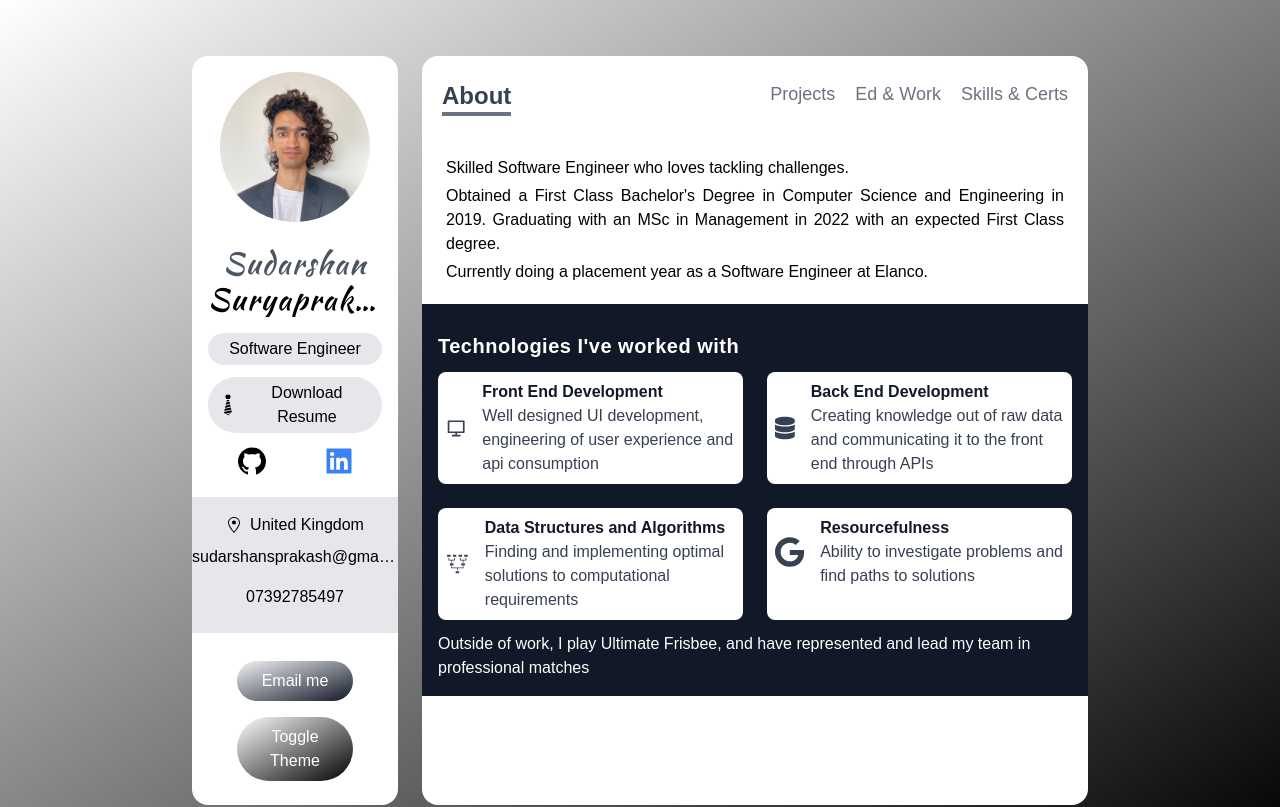
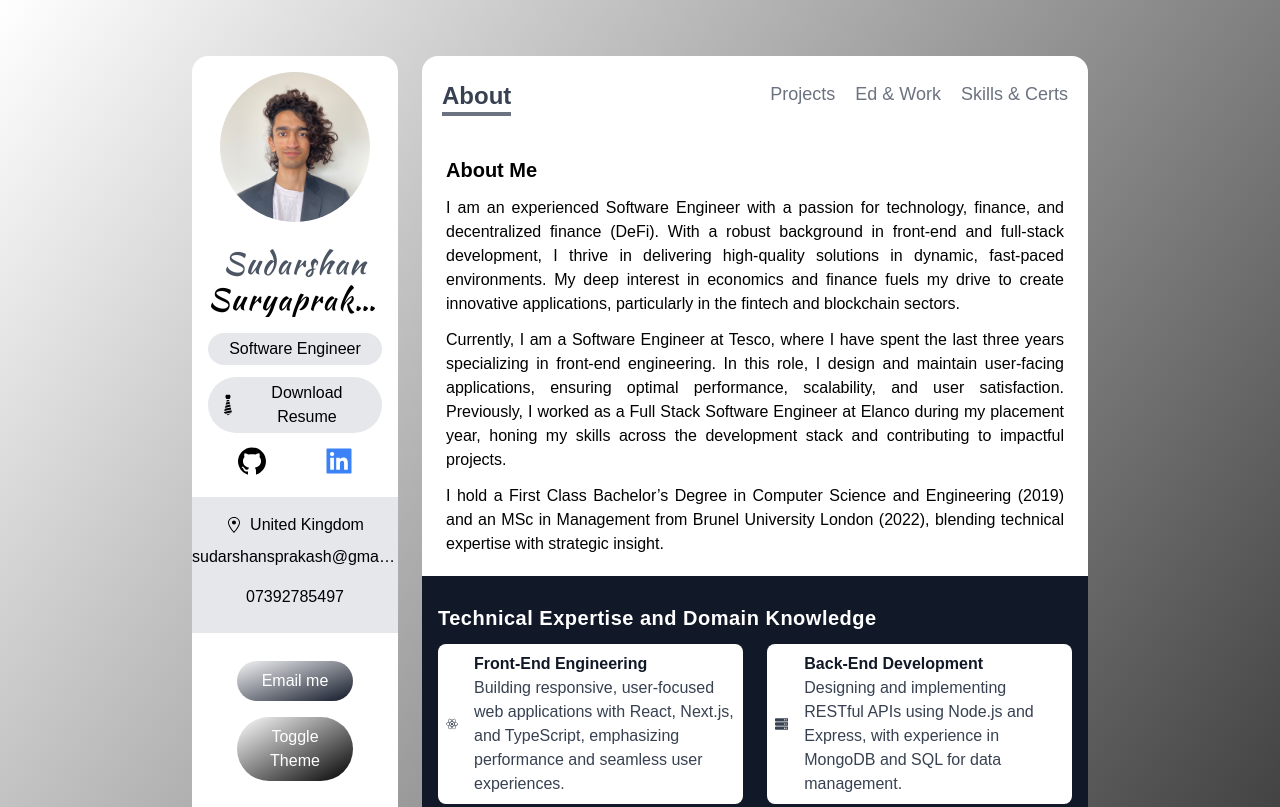
Before and after one commit to SudarshanSuryaprakash/Portfolio, a Next.js app: page / in a window 1280 px wide. Shown: the top 807 px of the page. Built offline with nearby package versions, Linux system fonts and the light colour scheme.

Commit message:
chore: 2025 update

```diff
--- a/Components/Sidebar.tsx
+++ b/Components/Sidebar.tsx
@@ -27,8 +27,8 @@ const Sidebar = () => {
 			<p className="px-2 py-1 my-3 bg-gray-200 rounded-full">Software Engineer</p>
 			<a
 				className="flex items-center justify-center px-2 py-1 my-3 bg-gray-200 rounded-full"
-				href="/assets/SudarshanSuryaprakashCV2021.pdf"
-				download="SudarshanResume2021"
+				href="/assets/SudarshanResume_2025.pdf"
+				download="SudarshanResume2025"
 			>
 				<GiTie className="w-6 h-6" />
 				Download Resume
--- a/Data/data.ts
+++ b/Data/data.ts
@@ -1,5 +1,5 @@
 import { RiComputerLine } from 'react-icons/ri';
-import { FaDatabase, FaGoogle } from 'react-icons/fa';
+import { FaBrain, FaCode, FaCoins, FaDatabase, FaEthereum, FaGoogle, FaLightbulb, FaReact, FaServer } from 'react-icons/fa';
 import {
   SiPython,
   SiTypescript,
@@ -15,33 +15,52 @@ import {
   SiShell,
   SiRedux,
   SiJest,
+  SiEthereum,
 } from 'react-icons/si';
 import { GiFamilyTree } from 'react-icons/gi';
 import { ICertifications, IProject, ISkill, ISkillResume } from './types';
 
+
 export const skills: ISkill[] = [
   {
-    title: 'Front End Development',
-    description:
-      'Well designed UI development, engineering of user experience and api consumption',
-    Icon: RiComputerLine,
+    title: 'Front-End Engineering',
+    description: 'Building responsive, user-focused web applications with React, Next.js, and TypeScript, emphasizing performance and seamless user experiences.',
+    Icon: FaReact, // Import from 'react-icons/fa' if needed
   },
   {
-    title: 'Back End Development',
-    description: "Creating knowledge out of raw data and communicating it to the front end through APIs",
-    Icon: FaDatabase,
+    title: 'Back-End Development',
+    description: 'Designing and implementing RESTful APIs using Node.js and Express, with experience in MongoDB and SQL for data management.',
+    Icon: FaServer, // Or FaDatabase
   },
   {
-    title: 'Data Structures and Algorithms',
-    description:
-      'Finding and implementing optimal solutions to computational requirements',
-    Icon: GiFamilyTree,
+    title: 'Algorithmic Problem Solving',
+    description: 'Applying data structures and algorithms to create efficient, scalable solutions for complex computational challenges.',
+    Icon: FaCode, // Or keep GiFamilyTree
   },
   {
-    title: 'Resourcefulness',
-    description:
-      'Ability to investigate problems and find paths to solutions',
-    Icon: FaGoogle,
+    title: 'Full-Stack Integration',
+    description: 'Connecting front-end and back-end systems to deliver cohesive, end-to-end web applications with a focus on reliability and functionality.',
+    Icon: RiComputerLine, // Or FaCogs
+  },
+  {
+    title: 'Blockchain Development',
+    description: 'Exploring blockchain technologies and smart contracts with Ethereum and Solidity.',
+    Icon: FaEthereum,
+  },
+  {
+    title: 'Decentralized Finance (DeFi) Practitioner',
+    description: 'Actively engaged in DeFi platforms, with hands-on experience in yield farming, liquidity provision, and governance token management on a variety of protocols accross blockchains.',
+    Icon: FaCoins, // Import from 'react-icons/fa'
+  },
+  {
+    title: 'Product Development and Strategy',
+    description: 'Aspiring product manager with a strong foundation in software engineering, eager to leverage technical expertise and strategic thinking to drive user-centric solutions. Skilled in problem-solving, cross-functional collaboration, and agile methodologies, with a keen interest in technology and finance.',
+    Icon: FaLightbulb, // Import from 'react-icons/fa'
+  },
+  {
+    title: 'AI-Enhanced Development and Ideation',
+    description: 'Leveraging AI tools to streamline coding practices, accelerate development, and enhance problem-solving. Experienced in using AI for code generation, debugging, and generating innovative solutions to complex challenges.',
+    Icon: FaBrain, // Visual representation of AI and innovation
   },
 ];
 
@@ -55,6 +74,11 @@ export const languages: ISkillResume[] = [
     title: 'Javascript',
     level: '95%',
     Icon: SiJavascript,
+  },
+  {
+    title: 'Solidity',
+    level: '95%',
+    Icon: SiEthereum,
   },
   {
     title: 'Python',
--- a/pages/index.tsx
+++ b/pages/index.tsx
@@ -7,16 +7,15 @@ const Home: NextPage = () => {
 	return (
 		<div className="flex flex-col flex-grow px-6 pt-1 dark:text-gray-200 lg:mt-6 md:mt-6">
 			<div className="flex flex-col text-justify gap-1">
-				<p className="">
-					Skilled Software Engineer who loves tackling challenges.
+				<p className="font-bold text-xl mb-2">About Me</p>
+				<p>
+					I am an experienced Software Engineer with a passion for technology, finance, and decentralized finance (DeFi). With a robust background in front-end and full-stack development, I thrive in delivering high-quality solutions in dynamic, fast-paced environments. My deep interest in economics and finance fuels my drive to create innovative applications, particularly in the fintech and blockchain sectors.
 				</p>
-				<p>
-					Obtained a First Class Bachelor's Degree in Computer Science and
-					Engineering in 2019. Graduating with an MSc in Management in 2022 with an
-					expected First Class degree.
+				<p className="mt-2">
+					Currently, I am a Software Engineer at Tesco, where I have spent the last three years specializing in front-end engineering. In this role, I design and maintain user-facing applications, ensuring optimal performance, scalability, and user satisfaction. Previously, I worked as a Full Stack Software Engineer at Elanco during my placement year, honing my skills across the development stack and contributing to impactful projects.
 				</p>
-				<p>
-					Currently doing a placement year as a Software Engineer at Elanco.
+				<p className="mt-2">
+					I hold a First Class Bachelor’s Degree in Computer Science and Engineering (2019) and an MSc in Management from Brunel University London (2022), blending technical expertise with strategic insight.
 				</p>
 			</div>
 			<div
@@ -24,7 +23,7 @@ const Home: NextPage = () => {
 				style={{marginLeft: '-1.5rem', marginRight: '-1.5rem'}}
 			>
 				<h6 className="my-3 text-xl font-bold tracking-wide text-white">
-					Technologies I've worked with
+					Technical Expertise and Domain Knowledge
 				</h6>
 				<div className="grid gap-6 lg:grid-cols-2">
 					{skills.map((skill) => (
@@ -38,7 +37,7 @@ const Home: NextPage = () => {
 				</div>
 				<div className="flex flex-col mt-3 gap-1 dark:text-white">
 					<p>
-            Outside of work, I play Ultimate Frisbee, and have represented and lead my team in professional matches
+					I am a versatile individual with a passion for exploring various fields, particularly finance and economics. My diverse interests have allowed me to develop a broad skill set and a unique perspective. In addition, I am an avid Ultimate Frisbee player, where I have honed my teamwork and leadership skills through competitive play. I have had the privilege of leading my team in professional matches and tournaments, strengthening my ability to collaborate and guide others toward success.
 					</p>
 				</div>
 			</div>
--- a/pages/resume.tsx
+++ b/pages/resume.tsx
@@ -1,86 +1,72 @@
 /* eslint-disable react/no-unescaped-entities */
 
-const resume = () => {
+/* eslint-disable react/no-unescaped-entities */
+const Resume = () => {
     return (
         <div className="p-4">
-            {/* education and experience */}
+            {/* Brief Summary */}
+            <div className="mb-6">
+                <p className="text-lg font-medium text-gray-700 dark:text-gray-300">
+                    Dedicated Software Engineer with over three years of experience delivering impactful solutions in front-end and full-stack development. Skilled in modern technologies, performance optimization, and cross-functional collaboration, with a passion for leveraging software to solve real-world challenges.
+                </p>
+            </div>
+
+            {/* Education and Experience */}
             <div className="grid gap-6 md:grid-cols-2">
-                <div className="bg-gray-900 text-white p-2">
+                {/* Education Section */}
+                <div className="bg-gray-900 text-white p-4 rounded-lg">
                     <h5 className="my-3 text-2xl font-bold">Education</h5>
-                    <h5 className="my-2 text-xl font-bold text-gray-400 ">
-                        MSc in Management
-                    </h5>
-                    <p className="text-sm">2020-2022</p>
-                    <div className="my-3 font-medium flex flex-col gap-1">
-                        <p>
-                            Understood the basics of Business sciences. Also understood the business implications of
-                            software and the role it plays in the economy.
-                        </p>
-                        <p>
-                            Thesis: `The Role of Influence and Persuasion in
-                            Organizational Management` which received a First
-                            Class
+                    <div className="mb-4">
+                        <h5 className="my-2 text-xl font-bold text-gray-400">MSc in Management</h5>
+                        <p className="text-sm">Brunel University London, 2020-2022</p>
+                        <div className="my-3 font-medium flex flex-col gap-1">
+                            <p>Gained a deep understanding of business principles and the strategic role of software in driving economic outcomes.</p>
+                            <p>Thesis: "The Role of Influence and Persuasion in Organizational Management"</p>
+                        </div>
+                    </div>
+                    <div>
+                        <h5 className="my-2 text-xl font-bold text-gray-400">B.Tech, Computer Science and Engineering</h5>
+                        <p className="text-sm">2015-2019</p>
+                        <div className="my-3 flex flex-col gap-1">
+                            <p>Developed a strong foundation in computer science, supporting independent research and practical application across diverse domains.</p>
+                            <p>Final Year Project: "Data Analytics System for National Key Health Indicator Data"</p>
+                        </div>
+                    </div>
+                </div>
+
+                {/* Experience Section */}
+                <div>
+                    <h5 className="my-3 text-2xl font-bold">Experience</h5>
+                    <div className="mb-4">
+                        <h5 className="my-2 text-xl font-bold">Software Engineer</h5>
+                        <p className="dark:text-gray-300 font-semibold">Tesco</p>
+                        <p className="dark:text-gray-300 text-sm">July 2022 - Present</p>
+                        <p className="my-3">
+                            Delivered critical features across Fulfilment, Orders, and Checkout projects, utilizing Next.js, React, GraphQL and TypeScript to enhance user experience. Improved application performance by 20% through targeted optimizations.
                         </p>
                     </div>
-                    <h5 className="my-2 text-xl font-bold text-gray-400">
-                        B.Tech, Computer Science and Engineering
-                    </h5>
-                    <p className="text-sm">2015-2019</p>
-                    <div className="my-3 flex flex-col gap-1">
-                        <p>
-                            Learnt the basics of Computer Science and Engineering. Strong understanding
-                            of the basics has allowed for independant research and application in areas of interest.
-                        </p>
-                        <p>
-                            Final year Project: `Data Analytics System for
-                            National Key Health Indicator Data` which received a
-                            first class
+                    <div className="mb-4">
+                        <h5 className="my-2 text-xl font-bold">Software Engineer (Placement)</h5>
+                        <p className="dark:text-gray-300 font-semibold">Elanco</p>
+                        <p className="dark:text-gray-300 text-sm">July 2021 - July 2022</p>
+                        <p className="my-3">
+                            Built and maintained full-stack applications using React, Node.js, and MongoDB, collaborating with cross-functional teams to ensure high-quality deliverables.
                         </p>
                     </div>
-                </div>
-                <div>
-                    <h5 className="my-3 text-2xl font-bold">Experience</h5>
-                    <div className="">
-                        <h5 className="my-2 text-xl font-bold">
-                            Software Engineer
-                        </h5>
-                        <p className="dark:text-gray-300 font-semibold">Elanco</p>
-                        <p className="dark:text-gray-300 text-sm">July 2021 - Present</p>
+                    <div className="mb-4">
+                        <h5 className="my-2 text-xl font-bold">Marketing Executive</h5>
+                        <p className="dark:text-gray-300 font-semibold">Sysnet Associates India Private Limited</p>
+                        <p className="dark:text-gray-300 text-sm">Jan 2019 - Dec 2019</p>
                         <p className="my-3">
-                          Work on projects with latest technologies like Nextjs and Typescript.
-                          Broad area of expertise in performance engineering and automating tasks through computer programs
+                            Directed digital marketing campaigns, boosting engagement by 30%. Supervised a team of 3 interns, cultivating a collaborative and results-driven environment.
                         </p>
                     </div>
-                    <div className="">
-                        <h5 className="my-2 text-xl font-bold">
-                            Marketing Executive
-                        </h5>
-                        <p className="dark:text-gray-300 font-semibold">
-                            Sysnet Associates India Private Limited
-                        </p>
-                        <p className="dark:text-gray-300 text-sm">Jan 2019 - Dec 2019</p>
-                        <p className="my-3">
-                            Produced engaging online marketing campaigns.
-                            Spearheaded the creation of blogs and social media
-                            content. Managed new product and content releases.
-                            Worked effectively in a heavily cross-functional,
-                            fast-paced environment. Managed, mentored and
-                            developed a team of 3 interns. Analyzed the
-                            performance of all marketing programs to identify
-                            the best opportunities for optimization.
-                        </p>
-                    </div>
-                    <div className="">
-                        <h5 className="my-2 text-xl font-bold">
-                            Software Intern
-                        </h5>
-                        <p className="dark:text-gray-300 font-semibold">
-                            Sysnet Associates India Private Limited
-                        </p>
+                    <div>
+                        <h5 className="my-2 text-xl font-bold">Software Intern</h5>
+                        <p className="dark:text-gray-300 font-semibold">Sysnet Associates India Private Limited</p>
                         <p className="dark:text-gray-300 text-sm">Jun - Aug 2018</p>
                         <p className="my-3">
-                          Performed requirements engineering and had exposure to business.
-                          Worked in a cross functional team and contributed to the development of ERP systems
+                            Supported ERP system development, gaining expertise in requirements engineering and contributing to cross-functional team efforts.
                         </p>
                     </div>
                 </div>
@@ -89,4 +75,4 @@ const resume = () => {
     );
 };
 
-export default resume;
+export default Resume;
```
Also changed, not shown: 2 other files (tests, documents, lock files or other folders).
